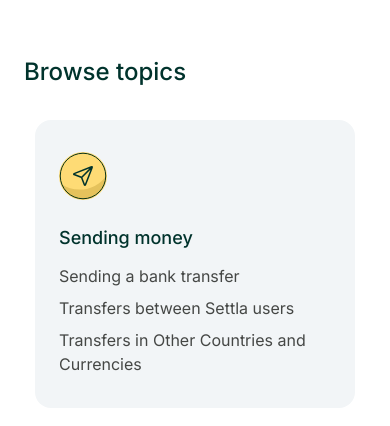
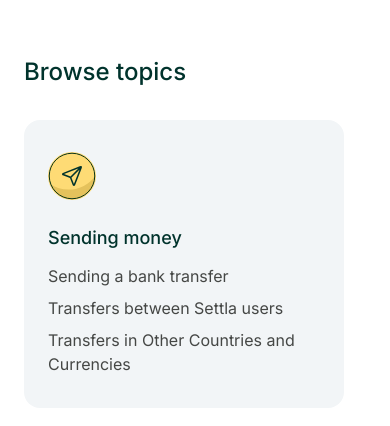
Before and after one commit to bossglobalorg/settla-landing-page, a Next.js app: page /faq in a window 390 px wide. Shown: the part 418-844 px from the top of the page. Built offline with nearby package versions, Linux system fonts and the light colour scheme.

Commit message:
chore: update

```diff
--- a/src/app/globals.css
+++ b/src/app/globals.css
@@ -1,4 +1,4 @@
-@import url('https://fonts.googleapis.com/css2?family=Inter:ital,opsz,wght@0,14..32,100..900;1,14..32,100..900&display=swap');
+@import url("https://fonts.googleapis.com/css2?family=Inter:ital,opsz,wght@0,14..32,100..900;1,14..32,100..900&display=swap");
 
 @tailwind base;
 @tailwind components;
@@ -7,6 +7,33 @@
 :root {
   --background: #ffffff;
   --foreground: #171717;
+}
+
+::-webkit-scrollbar {
+  width: 7px;
+  height: 7px;
+}
+
+::-webkit-scrollbar-track {
+  background-color: transparent;
+  border-radius: 100vw;
+  margin-right: 8px;
+  margin-top: 8px;
+}
+
+::-webkit-scrollbar-thumb {
+  background-color: rgba(10, 51, 44, 0.5);
+  border-radius: 100vw;
+  transition: all 500ms ease-in-out;
+}
+
+::-webkit-scrollbar-track:hover {
+  background-color: transparent;
+  transition: all 500ms ease-in-out;
+}
+
+::-webkit-scrollbar-thumb:hover {
+  background-color: rgba(10, 51, 44, 0.5);
 }
 
 body {
--- a/src/components/sections/FaqPage/BrowseTopicsSection/index.tsx
+++ b/src/components/sections/FaqPage/BrowseTopicsSection/index.tsx
@@ -3,13 +3,13 @@
 
 const BrowseTopicsSection = () => {
   return (
-    <section className="content-grid">
+    <section className="content-grid overflow-hidden">
       <div className="mx-auto w-full max-w-[63rem] space-y-8">
         <h2 className="text-2xl font-medium leading-8 text-primary-900">
           Browse topics
         </h2>
 
-        <div className="grid grid-cols-1 place-items-center gap-8 md:grid-cols-2 lg:grid-cols-3">
+        <div className="flex grid-cols-1 place-items-center gap-8 overflow-auto max-md:mb-4 md:grid md:grid-cols-2 lg:grid-cols-3">
           {topics.map(({ icon, title, items }, index) => (
             <article
               key={`topic ${index + 1}`}
```
